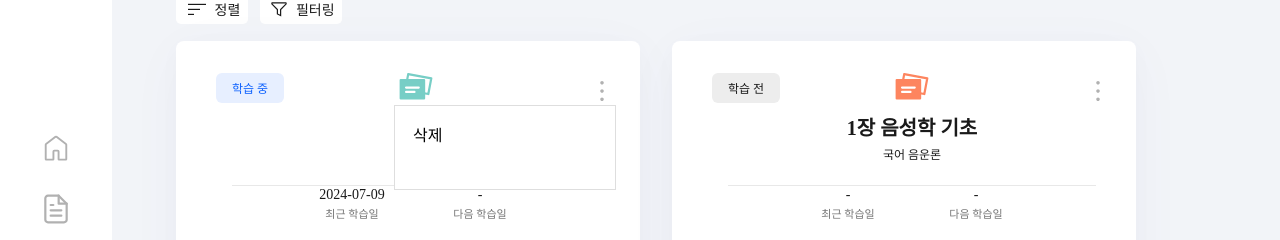
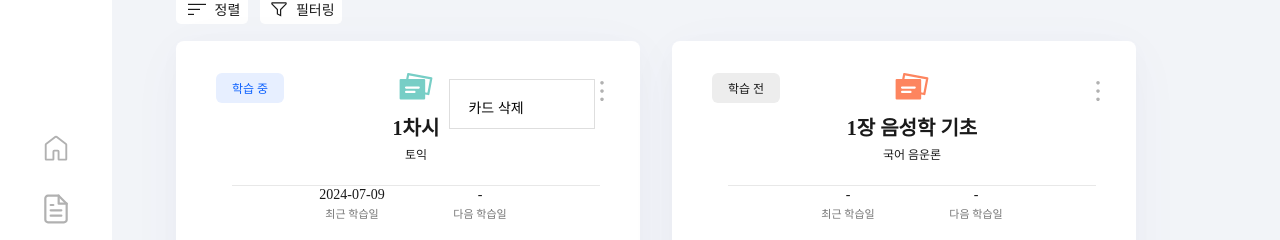
Before and after one commit to UMC-CARDIFY/Client-V1, a React (Vite) app: page /flashcard in a window 1280 px wide. Both pictures are taken after a click on the element 602 px from the left and 264 px from the top of the page. Shown: the part 174-414 px from the top of the page. Built offline with nearby package versions, Linux system fonts and the light colour scheme.

Commit message:
chore: 케밥 메뉴 디자인 수정

```diff
--- a/src/pages/Flashcard/components/FlashcardItem.jsx
+++ b/src/pages/Flashcard/components/FlashcardItem.jsx
@@ -161,11 +161,12 @@ const Store = styled(Before)`
 
 const DeleteButton = styled.div`
   position: absolute;
-  top: 4rem;
-  right: 1.5rem;
+  top: 2.38rem;
+  right: 2.81rem;
   display: flex;
-width: 8.625rem;
+width: 9.1rem;
 height: 3.125rem;
+box-sizing: border-box;
 padding: var(--font-size-md, 1.03125rem) 4rem var(--font-size-md, 1.03125rem) 1.125rem;
 align-items: center;
 flex-shrink: 0;
@@ -174,6 +175,13 @@ background: #FFF;
   cursor: pointer;
   z-index: 10; /* 다른 요소 위에 표시되도록 설정 */
   display: ${(props) => (props.show ? 'block' : 'none')}; /* 표시 여부 결정 */
+
+  color: var(--kakao-logo, #000);
+font-family: Inter;
+font-size: 0.875rem;
+font-style: normal;
+font-weight: 500;
+line-height: normal;
 `;
 
 const FlashcardItem = ({ note, folder, recentDate, nextDate, status, color }) => {
@@ -251,7 +259,7 @@ const FlashcardItem = ({ note, folder, recentDate, nextDate, status, color }) =>
       </MoreOptions>
 
       <DeleteButton show={showDeleteButton} onClick={handleDelete}>
-        삭제
+        카드 삭제
       </DeleteButton>
 
       {showModal && (
```
